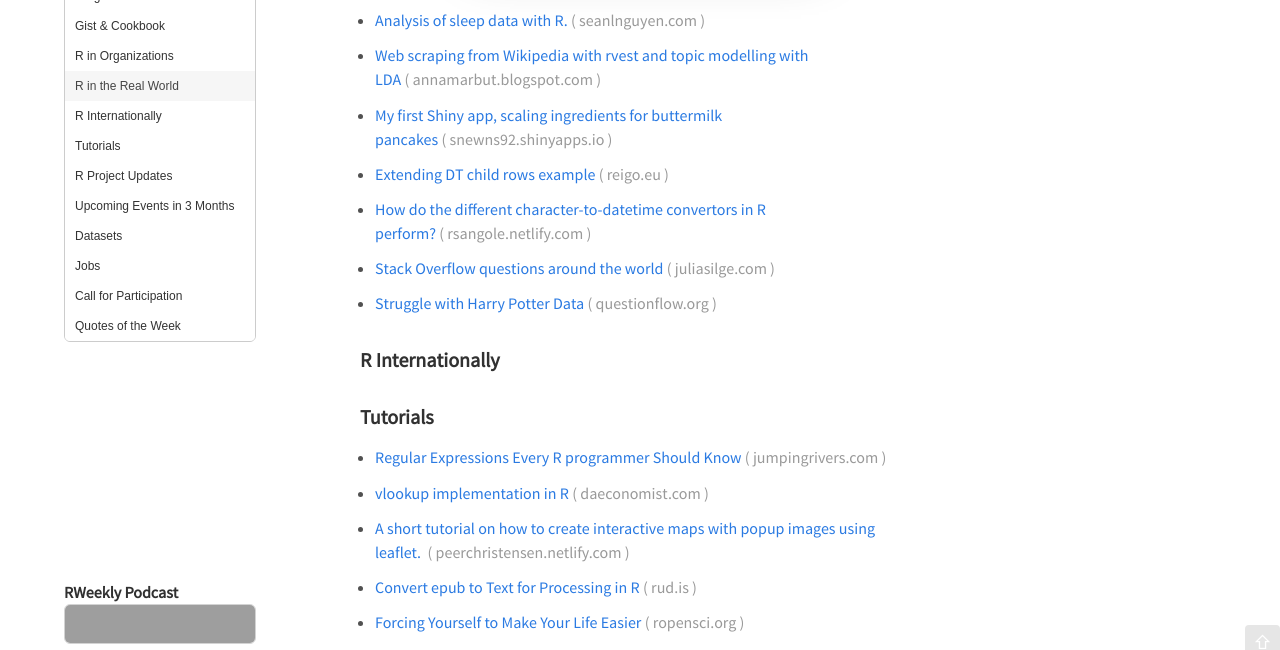
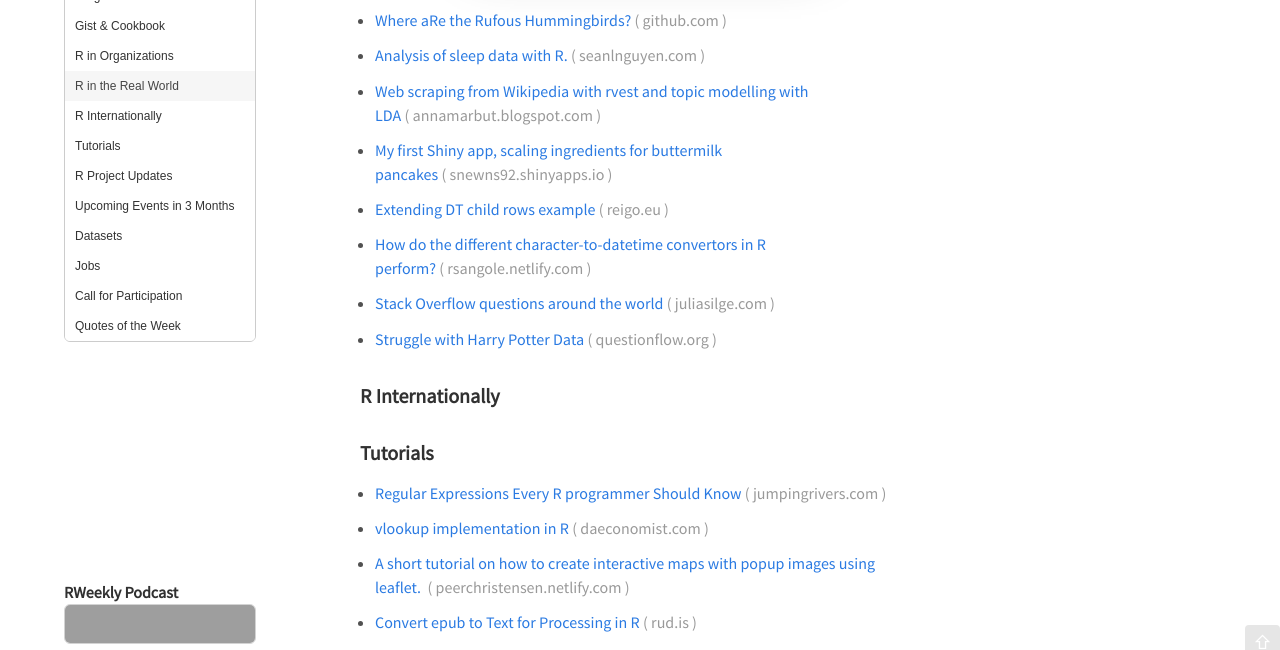
Before and after one commit to rweekly/rweekly.org, a Jekyll site: the page built from draft.md, in a window 1280 px wide and 900 px high, scrolled down 2214 px, cut to the strip 250-900 px from the top of the window. Built offline with Jekyll 4.4.1, drawn with Linux system fonts in a browser that asks for light colours; emoji names are drawn with the system emoji font; comment, search, counter and statistics services are not loaded; grey boxes are pictures that could not be loaded.

Commit message:
Update draft.md

```diff
--- a/draft.md
+++ b/draft.md
@@ -92,6 +92,7 @@ Release Date: 2018-4-16
 
 ![Storyboard of Tuberculosis Clustering analysis](https://raw.githubusercontent.com/seabbs/seabbs.github.io/sources/static/img/fingertips/storyboard-fingertips-tb-clust.png)
 
++ [Where aRe the Rufous Hummingbirds?](https://github.com/stephhazlitt/ruhu-ebird-observations/blob/master/R/ruhu-ebird-observations.md)
 
 + [Analysis of sleep data with R.](http://www.seanlnguyen.com/post/analyzing-sleep-data-with-r/https://)
 
```
